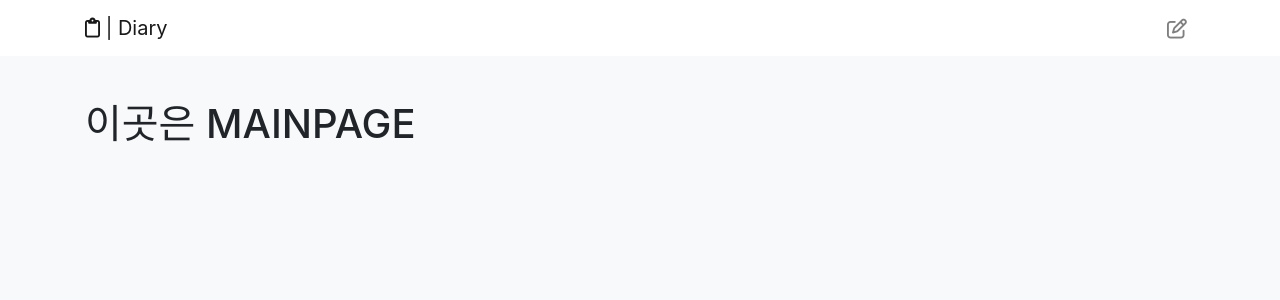
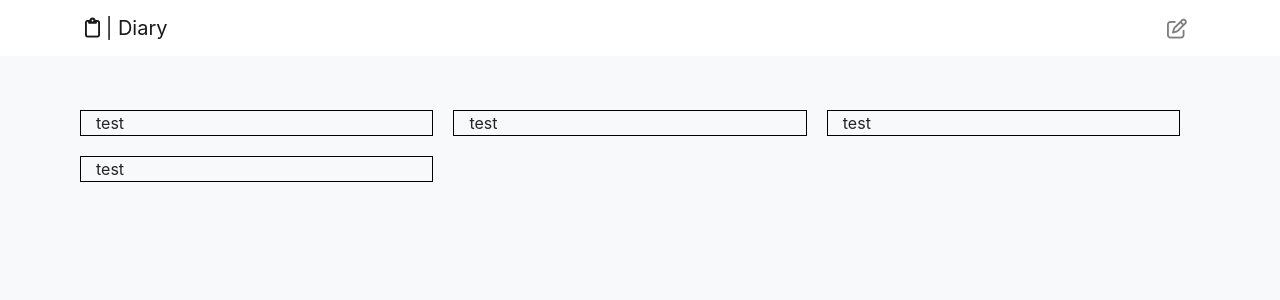
Before and after one commit to kimevanjunseok/Diary, a Vue app in the folder frontend/: page / in a window 1280 px wide. Shown: the top 300 px of the page. Built offline with nearby package versions, Linux system fonts and the light colour scheme.

Commit message:
MainPage UI grid 작업

```diff
--- a/frontend/src/views/MainPage.vue
+++ b/frontend/src/views/MainPage.vue
@@ -1,3 +1,36 @@
 <template>
-    <h1>이곳은 MAINPAGE</h1>
+    <div class="row">
+        <div class="col-4 array">
+            test
+        </div>
+        <div class="col-4 array">
+            test
+        </div>
+        <div class="col-4 array">
+            test
+        </div>
+        <div class="col-4 array">
+            test
+        </div>
+    </div>
 </template>
+
+<script>
+export default {
+    name: "MainPage",
+    data() {
+        return {
+            postdata: []
+        }
+    },
+}
+</script>
+
+<style scoped>
+.array {
+    flex: 31% !important;
+    max-width: 31% !important;
+    border: 1px black solid;
+    margin: 10px;
+}
+</style>
```
